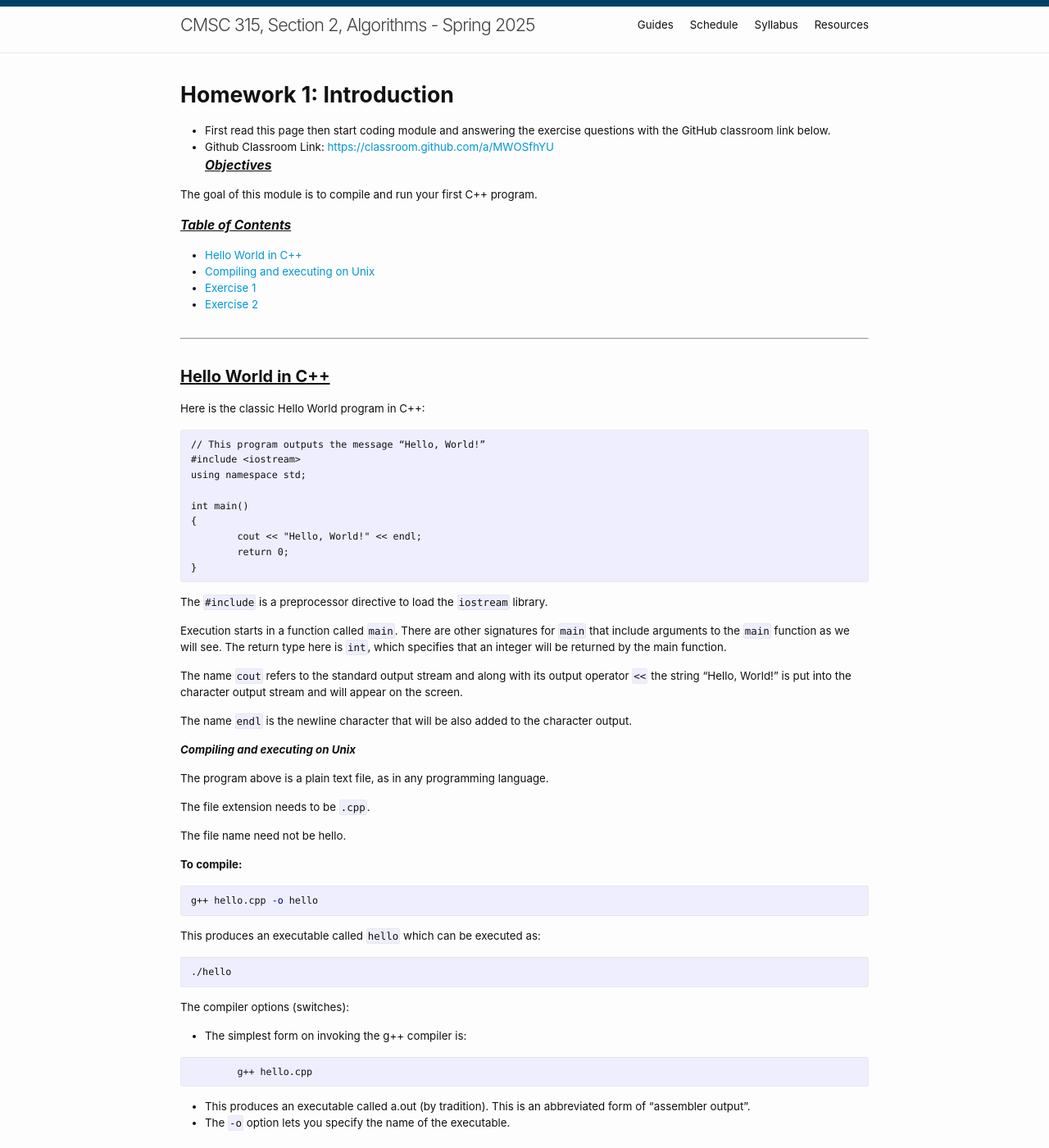
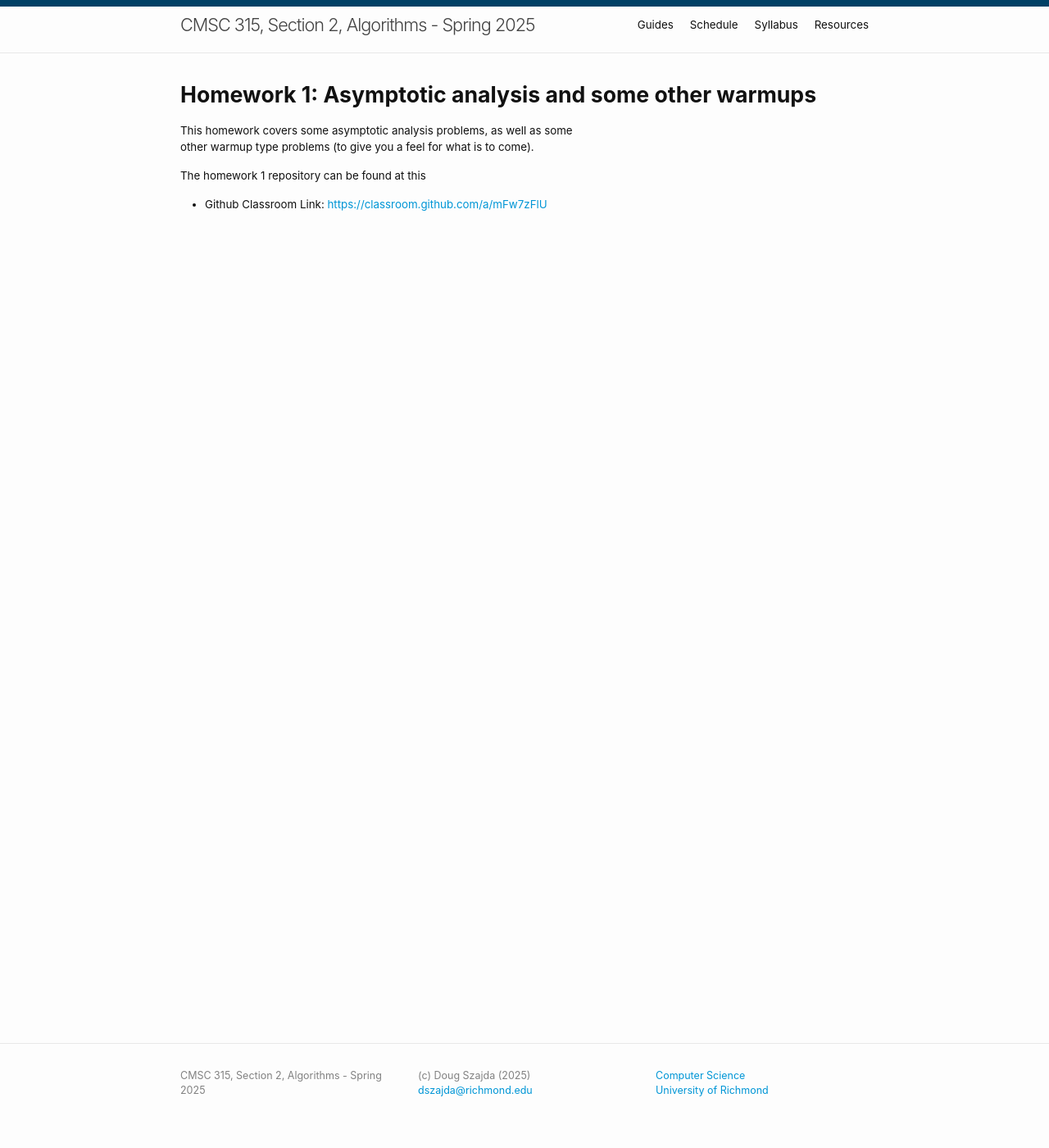
Before and after one commit to CMSC315-S2-Spring-2025/CMSC315-S2-Spring-2025.github.io, a Jekyll site: the page built from homeworks/homework1.md, in a window 1280 px wide and 1400 px high. Shown: the whole window at 82% size. Built offline with Jekyll 4.4.1, drawn with Linux system fonts in a browser that asks for light colours; some of the changed text lies outside the part shown.

Commit message:
Added material for homework 1

````diff
--- a/homeworks/homework1.md
+++ b/homeworks/homework1.md
@@ -3,109 +3,11 @@ layout: default
 permalink: homework/1
 ---
 
-# Homework 1: Introduction
+# Homework 1: Asymptotic analysis and some other warmups
 
-* First read this page then start coding module and answering the exercise questions with the GitHub classroom link below.
-* Github Classroom Link: [https://classroom.github.com/a/MWOSfhYU](https://classroom.github.com/a/MWOSfhYU)
-### Objectives
+This homework covers some asymptotic analysis problems, as well as some
+other warmup type problems (to give you a feel for what is to come).
 
-The goal of this module is to compile and run your first C++ program.
+The homework 1 repository can be found at this
 
-### Table of Contents
-
-* [Hello World in C++](#hello)
-* [Compiling and executing on Unix](#compile)
-* [Exercise 1](#exercise_1)
-* [Exercise 2](#exercise_2)
-
----
-
-## Hello World in C++ <a class="anchor" id="hello"></a>
-
-Here is the classic Hello World program in C++:
-
- ```C++
-// This program outputs the message “Hello, World!”
-#include <iostream>
-using namespace std;
-
-int main()
-{
-	cout << "Hello, World!" << endl;
-	return 0;
-}
- ```
-
-The `#include` is a preprocessor directive to load the `iostream` library.
-
-Execution starts in a function called `main`. There are other signatures for `main` that include arguments to the `main` function as we will see. The return type here is `int`, which specifies that an integer will be returned by the main function.
-
-The name `cout` refers to the standard output stream and along with its output operator `<<` the string "Hello, World!" is put into the character output stream and will appear on the screen.
-
-The name `endl` is the newline character that will be also added to the character output.
-
-
-
-#### Compiling and executing on Unix <a class="anchor" id="compile"></a>
-
-The program above is a plain text file, as in any programming language.
-
-The file extension needs to be `.cpp`.
-
-The file name need not be hello.
-
-**To compile:**
-
-```shell
-g++ hello.cpp -o hello
-```
-
-
-This produces an executable called `hello` which can be executed as:
-
-```shell
-./hello
-```
-
-The compiler options (switches):
-
-- The simplest form on invoking the g++ compiler is:
-
-```Shell
-	g++ hello.cpp
-```
-
-- This produces an executable called a.out (by tradition). This is an abbreviated form of "assembler output".
-- The `-o` option lets you specify the name of the executable.
-
-
-# Exercise 1: <a class="anchor" id="exercise_1"></a>
-* Remove the `<< endl` from `hello.cpp` but keep the `;` semicolon at the end of the line and see what happens. Recompile and run.
-
-* Describe what happened. Put your answer in the `README.md` file in your GitHub repository.
-
-___
-
-<br />
-<br />
-
-
-# Exercise 2: <a class="anchor" id="exercise_2"></a>
-* The following program should not compile. Fix it and explain why.
-
-```C++
-using namespace std;
-
-int main()
-{
-	cout << "Why oh why does this program fail to compile?!?!" << endl;
-
-	return 0;
-}
-```
-
-* Describe the error and explain the fix. Put your answer in the `README.md` file in your GitHub repository.
-
-* Fix the code in `fixme.cpp`
-
-___
+* Github Classroom Link: [https://classroom.github.com/a/mFw7zFlU](https://classroom.github.com/a/mFw7zFlU)
````
Also changed, not shown: schedule.md (+1 -1 lines).
